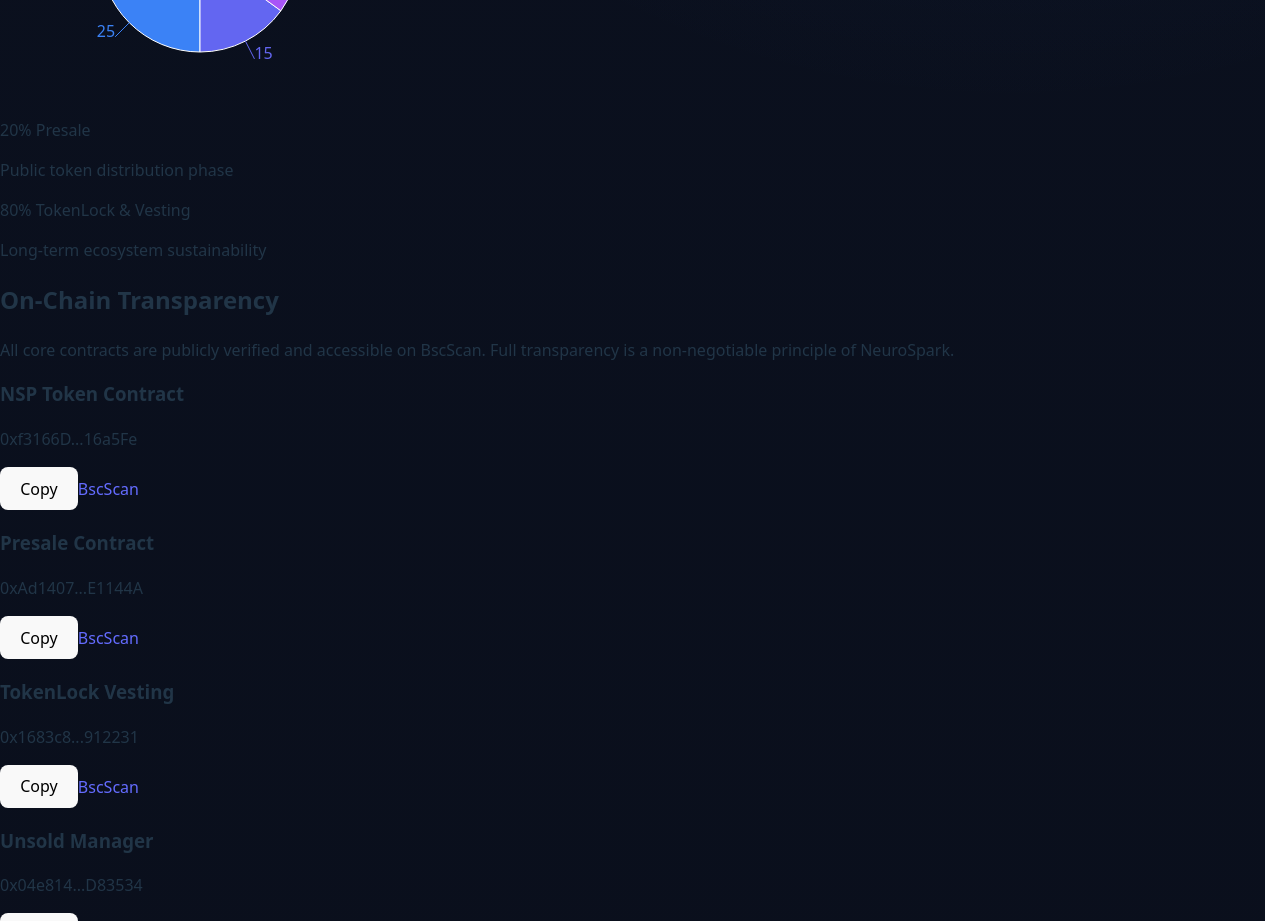
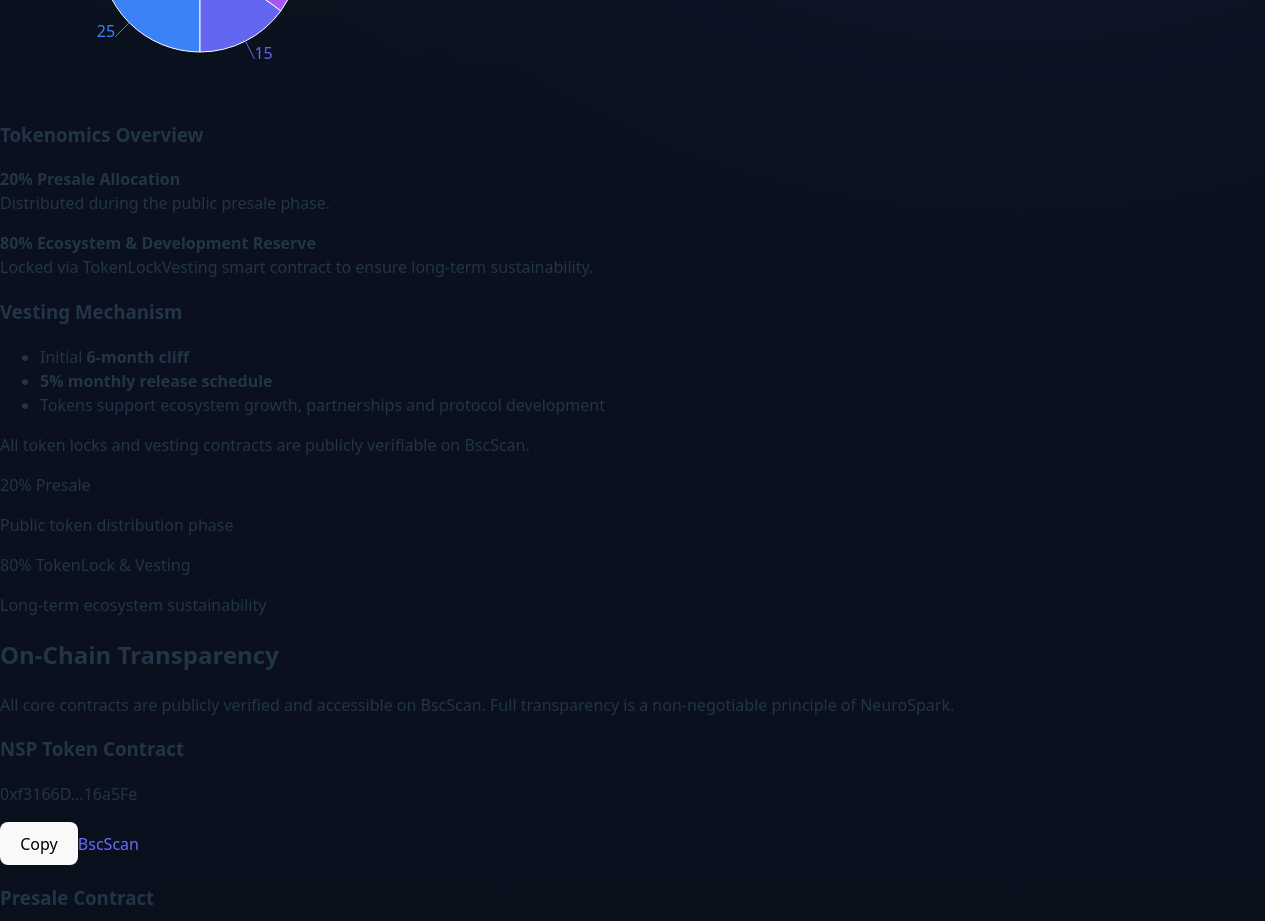
Before and after one commit to neurosparkproject-ops/neurospark-website, a React (Vite) app: page / in a window 1280 px wide. Shown: the part 1640-2561 px from the top of the page. Built offline with nearby package versions, Linux system fonts and the light colour scheme.

Commit message:
update_tokenomics_section

```diff
--- a/src/App.jsx
+++ b/src/App.jsx
@@ -201,6 +201,41 @@
 
 </div>
 
+<div className="mt-10 space-y-6 text-left max-w-xl mx-auto">
+
+
+<h3 className="text-xl font-semibold text-cyan-400">Tokenomics Overview</h3>
+
+
+<p>
+<strong>20% Presale Allocation</strong><br/>
+Distributed during the public presale phase.
+</p>
+
+
+<p>
+<strong>80% Ecosystem & Development Reserve</strong><br/>
+Locked via TokenLockVesting smart contract to ensure long-term sustainability.
+</p>
+
+
+<h3 className="text-xl font-semibold text-cyan-400 mt-6">Vesting Mechanism</h3>
+
+
+<ul className="list-disc ml-6 space-y-2">
+<li>Initial <strong>6-month cliff</strong></li>
+<li><strong>5% monthly release schedule</strong></li>
+<li>Tokens support ecosystem growth, partnerships and protocol development</li>
+</ul>
+
+
+<p className="text-sm text-gray-400 mt-6">
+All token locks and vesting contracts are publicly verifiable on BscScan.
+</p>
+
+
+</div>
+
 
     {/* Dağılım */}
     <div className="space-y-6 text-left">
```
